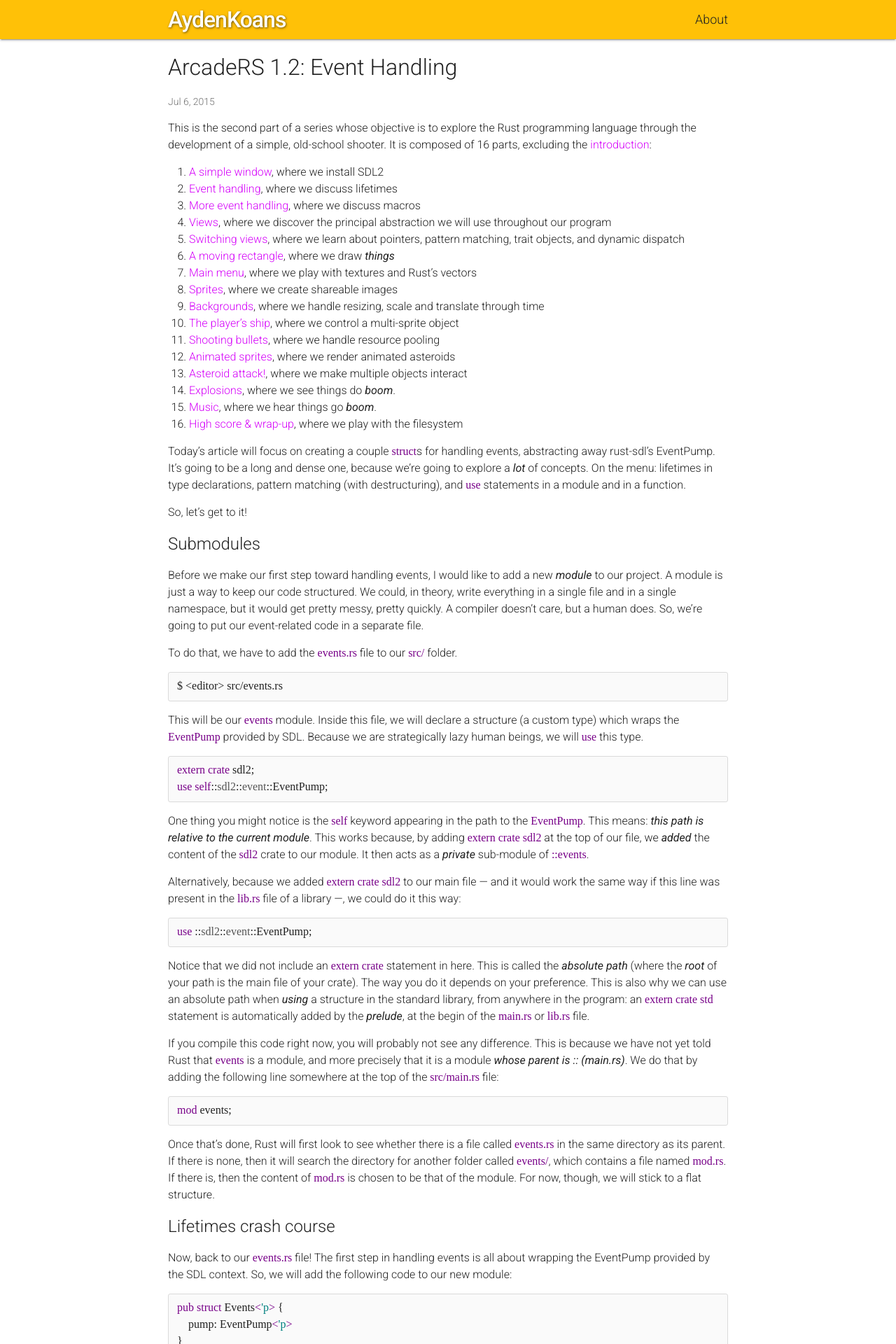
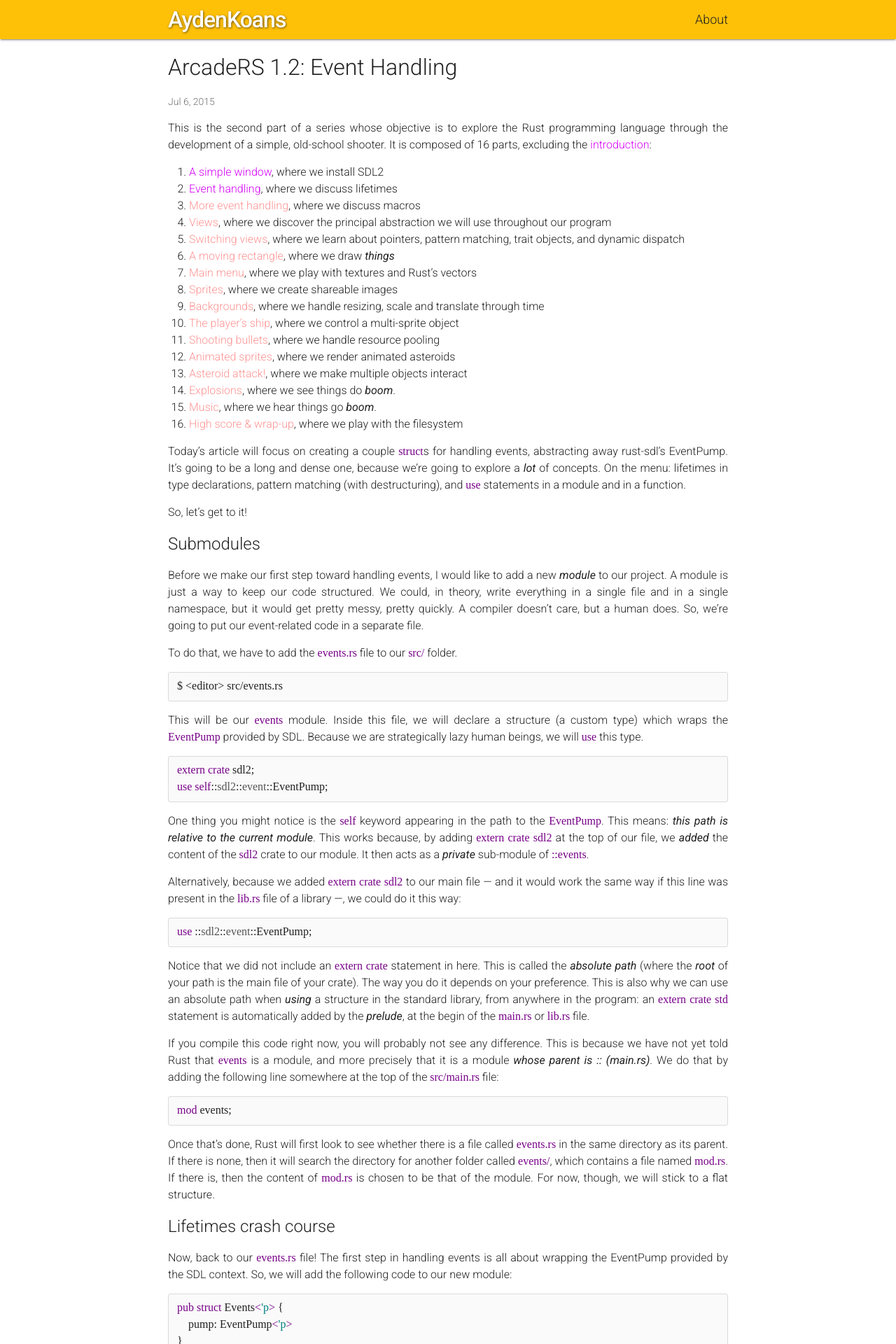
Before and after one commit to jadpole/jadpole.github.io, a Jekyll site: the page built from _posts/2015-07-06-arcaders-1-2.md, in a window 1280 px wide. Shown: the top 1920 px of the page at 70% size. Built offline with Jekyll 4.4.1, drawn with Linux system fonts in a browser that asks for light colours; Markdown is read by kramdown in place of the engine named in the settings; some of the changed text lies outside the part shown.

Commit message:
Styling links to #

```diff
--- a/_sass/_base.scss
+++ b/_sass/_base.scss
@@ -98,6 +98,11 @@ li {
     a {
         color: #D500F9;
 
+        &[href="#"] {
+            color: #FF9393 !important;
+            cursor: not-allowed;
+        }
+
         &:visited {
             color: darken(#D500F9, 15%);
         }
--- a/_sass/_layout.scss
+++ b/_sass/_layout.scss
@@ -101,7 +101,10 @@ body {
         padding: 1rem;
 
         @include media-query($on-laptop) {
-            & { padding: 1rem 0; }
+            & {
+                padding: 1rem 0;
+                text-align: justify;
+            }
         }
     }
 }
--- a/_sass/_syntax-highlighting.scss
+++ b/_sass/_syntax-highlighting.scss
@@ -20,13 +20,18 @@
     }
 
     .k,   // Keyword
-    .kc,   // Keyword.Constant
-    .kd,   // Keyword.Declaration
-    .kp,   // Keyword.Pseudo
-    .kr,   // Keyword.Reserved
+    .kc,  // Keyword.Constant
+    .kd,  // Keyword.Declaration
+    .kp,  // Keyword.Pseudo
+    .kr,  // Keyword.Reserved
     .o,   // Operator
     {
         color: #770088;
+    }
+
+    .bp   // Name.Builtin.Pseudo
+    {
+        color: #f00;
     }
 
     .err   { color: #a61717; background-color: #e3d2d2 } // Error
@@ -73,7 +78,6 @@
     .sr    { color: #009926 } // Literal.String.Regex
     .s1    { color: #d14 } // Literal.String.Single
     .ss    { color: #990073 } // Literal.String.Symbol
-    .bp    { color: #999 } // Name.Builtin.Pseudo
     .vc    { color: #008080 } // Name.Variable.Class
     .vg    { color: #008080 } // Name.Variable.Global
     .vi    { color: #008080 } // Name.Variable.Instance
```
Also changed, not shown: _posts/2015-07-06-arcaders-1-2.md (+1 -1 lines).
